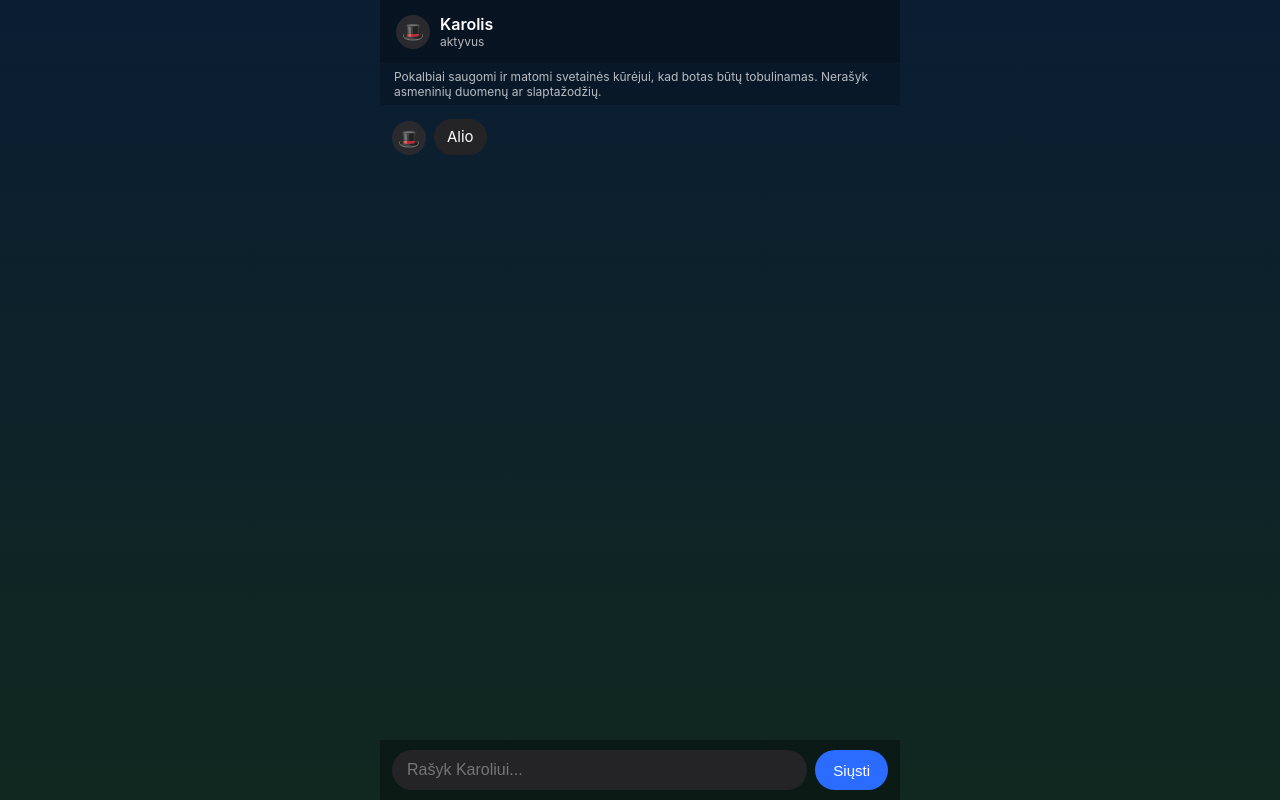
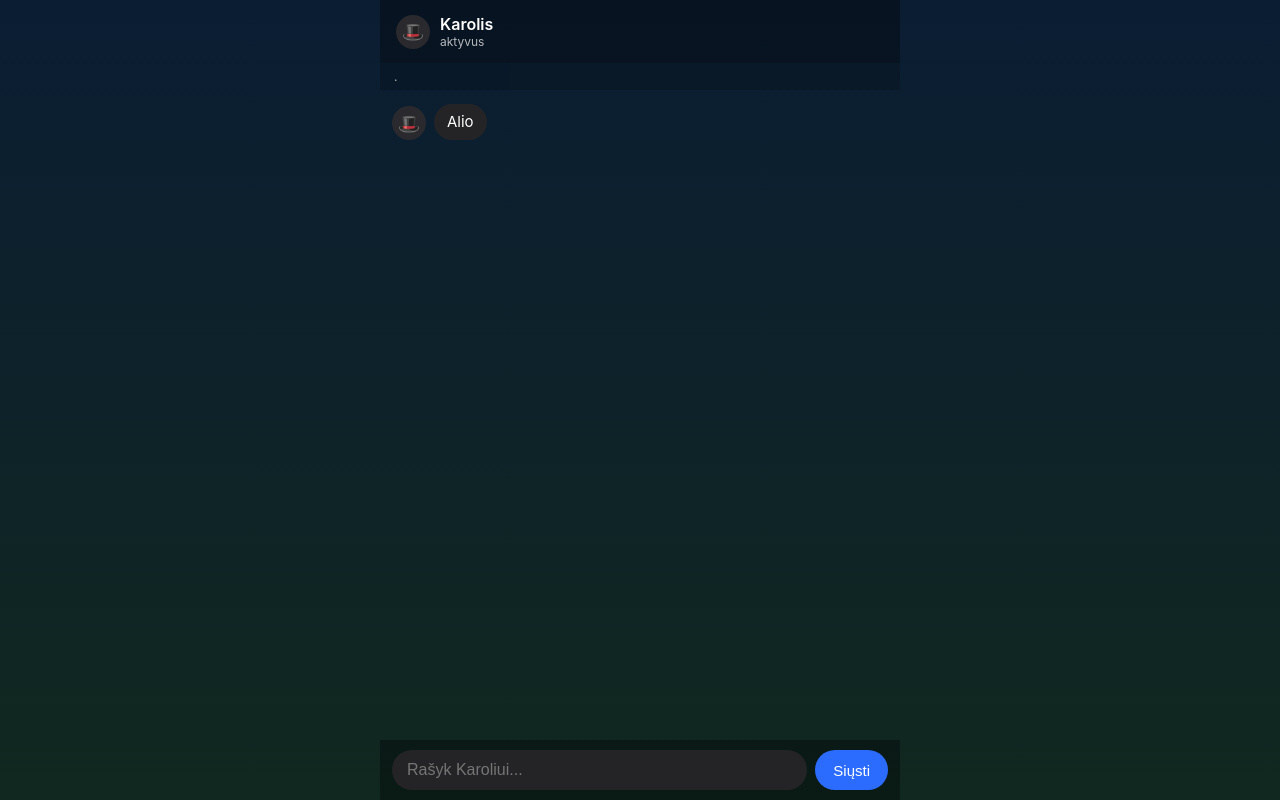
Before and after one commit to Popeye225229/karolisai, a website: page index.html in a window 1280 px wide. Drawn offline with Linux system fonts and the light colour scheme.

Commit message:
Update index.html

```diff
--- a/index.html
+++ b/index.html
@@ -38,7 +38,7 @@
     <div class="avatar">🎩</div>
     <div>Karolis<div class="status">aktyvus</div></div>
   </header>
-  <div class="notice">Pokalbiai saugomi ir matomi svetainės kūrėjui, kad botas būtų tobulinamas. Nerašyk asmeninių duomenų ar slaptažodžių.</div>
+  <div class="notice">  .</div>
   <div id="chat"></div>
   <form id="form">
     <input id="input" type="text" placeholder="Rašyk Karoliui..." autocomplete="off" maxlength="2000">
```
